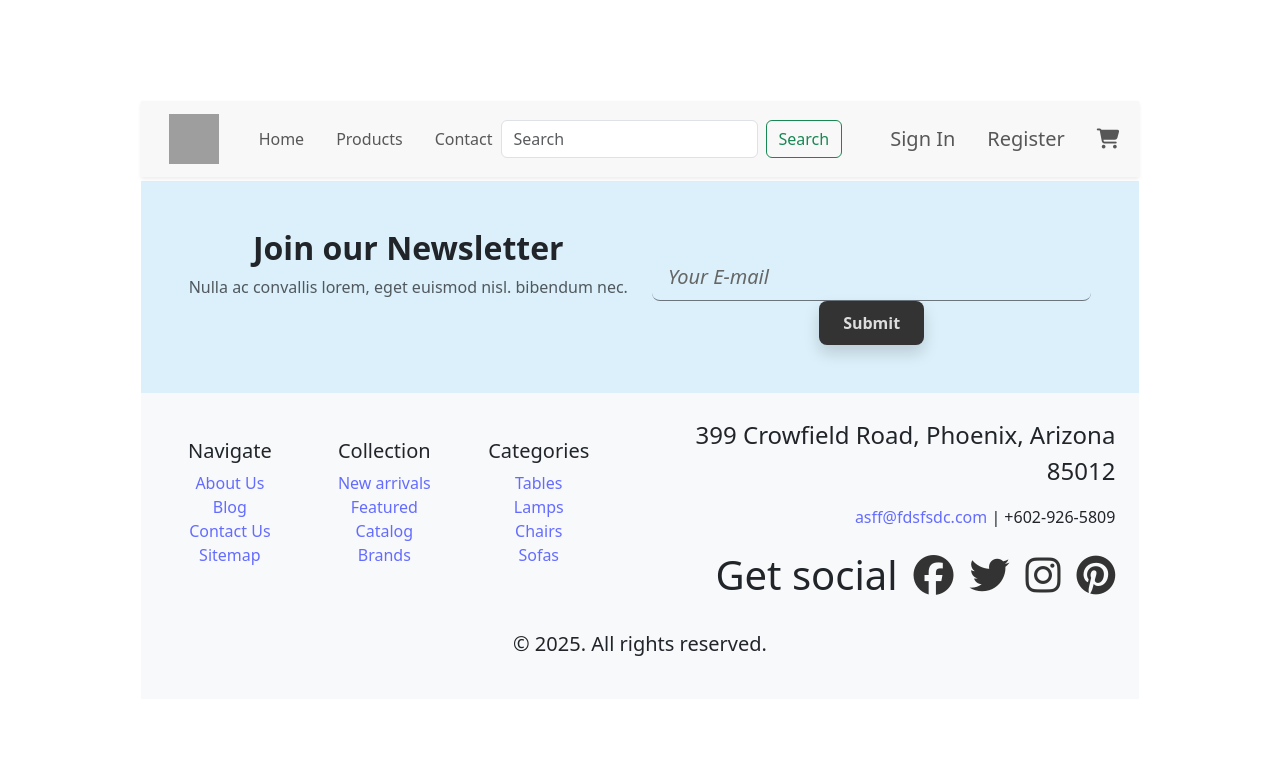
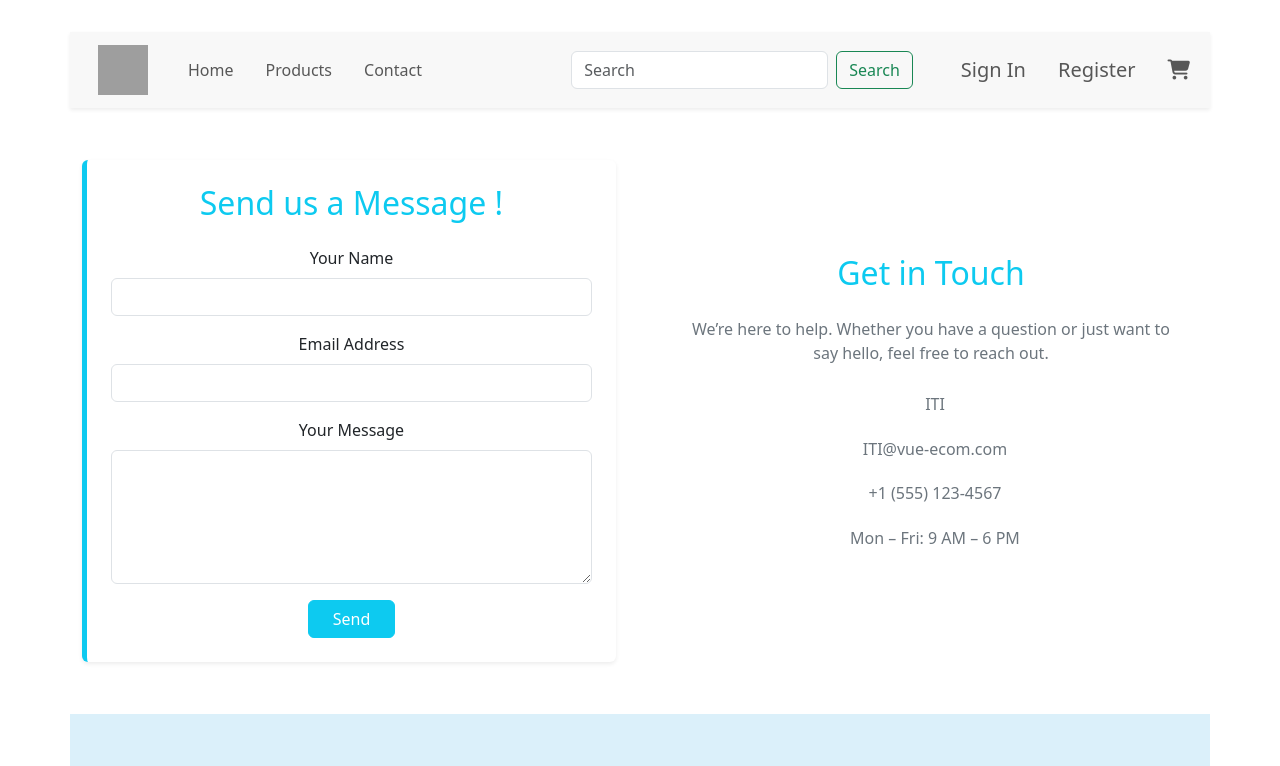
Before and after one commit to Mohamedmaged01/vue-js-project, a Vue app in the folder vue-project/: page /contact in a window 1280 px wide. Shown: the top 766 px of the page. Built offline with nearby package versions, Linux system fonts and the light colour scheme; grey boxes are pictures that could not be loaded.

Commit message:
final test

```diff
--- a/vue-project/db.json
+++ b/vue-project/db.json
@@ -1,4 +1,5 @@
 {
+  "messages": [],
   "users": [
     {
       "id": "3eba",
@@ -13,11 +14,18 @@
       "lastName": "Mahmoud",
       "email": "soayer7689@gmail.com",
       "password": "sara1234"
+    },
+    {
+      "id": "5837",
+      "firstName": "Mohamed",
+      "lastName": "maged",
+      "email": "abomaged9990@gmail.com",
+      "password": "12345678M"
     }
   ],
   "products": [
     {
-      "id": 1,
+      "id": "1",
       "name": "sofa 243",
       "price": 156,
       "image": "https://vue-ecom.vercel.app/img/1.jpg",
@@ -26,7 +34,7 @@
       "inStock": 10
     },
     {
-      "id": 2,
+      "id": "2",
       "name": "lamp 54",
       "price": 756,
       "image": "https://vue-ecom.vercel.app/img/2.jpg",
@@ -35,7 +43,7 @@
       "inStock": 10
     },
     {
-      "id": 3,
+      "id": "3",
       "name": "fotal 34",
       "price": 362,
       "image": "https://vue-ecom.vercel.app/img/3.jpg",
@@ -44,7 +52,7 @@
       "inStock": 10
     },
     {
-      "id": 4,
+      "id": "4",
       "name": "fotal324",
       "price": 505,
       "image": "https://vue-ecom.vercel.app/img/4.jpg",
@@ -53,7 +61,7 @@
       "inStock": 10
     },
     {
-      "id": 5,
+      "id": "5",
       "name": "sofa-1",
       "price": 243,
       "image": "https://vue-ecom.vercel.app/img/5.jpg",
@@ -62,7 +70,7 @@
       "inStock": 10
     },
     {
-      "id": 6,
+      "id": "6",
       "name": "Fotal-2",
       "price": 94,
       "image": "https://vue-ecom.vercel.app/img/6.jpg",
@@ -71,7 +79,7 @@
       "inStock": 10
     },
     {
-      "id": 7,
+      "id": "7",
       "name": "Fotal-3",
       "price": 128,
       "image": "https://vue-ecom.vercel.app/img/6.jpg",
@@ -80,7 +88,7 @@
       "inStock": 10
     },
     {
-      "id": 8,
+      "id": "8",
       "name": "Fotal-4",
       "price": 142,
       "image": "https://vue-ecom.vercel.app/img/6.jpg",
@@ -89,7 +97,7 @@
       "inStock": 10
     },
     {
-      "id": 9,
+      "id": "9",
       "name": "Fotal-5",
       "price": 110,
       "image": "https://vue-ecom.vercel.app/img/6.jpg",
@@ -98,5 +106,4 @@
       "inStock": 10
     }
   ]
-
 }
--- a/vue-project/src/components/Header.vue
+++ b/vue-project/src/components/Header.vue
@@ -28,7 +28,6 @@
         ref="navbarCollapse"
       >
         <ul class="navbar-nav me-auto mb-2 mb-lg-0 justify-content-center fs-6">
-
           <li class="nav-item ms-3">
             <router-link to="/" class="nav-link hover-link">Home</router-link>
           </li>
@@ -38,7 +37,7 @@
             >
           </li>
           <li class="nav-item ms-3">
-            <router-link to="/" class="nav-link hover-link"
+            <router-link to="/contact" class="nav-link hover-link"
               >Contact</router-link
             >
           </li>
@@ -72,7 +71,10 @@
             <li class="nav-item ms-3 position-relative">
               <router-link to="/cart" class="nav-link">
                 <i class="fas fa-shopping-cart hover-link"></i>
-                <span v-if="cartItemsCount > 0" class="position-absolute top-0 start-100 translate-middle badge rounded-pill bg-danger">
+                <span
+                  v-if="cartItemsCount > 0"
+                  class="position-absolute top-0 start-100 translate-middle badge rounded-pill bg-danger"
+                >
                   {{ cartItemsCount }}
                   <span class="visually-hidden">items in cart</span>
                 </span>
@@ -123,7 +125,6 @@ onMounted(() => {
   transform: scale(1.03);
 }
 
-
 .badge {
   font-size: 0.7em;
   padding: 0.35em 0.5em;
--- a/vue-project/src/router/index.js
+++ b/vue-project/src/router/index.js
@@ -5,9 +5,7 @@ import Home from "../views/Home.vue";
 import Login from "../views/Login.vue";
 import Register from "../views/Register.vue";
 import Cart from "../views/Cart.vue";
-
-
-// 2- define routes
+import contact from "../views/contact.vue";
 
 // import Checkout from "../views/Checkout.vue";
 
@@ -26,13 +24,13 @@ const routes = [
     path: "/products/:id",
     name: "ProductDetail",
     component: productDetails,
-    // props: true,
+    props: true,
   },
-  // {
-  //   path: "/contact",
-  //   name: "Contact",
-  //   component: contact,
-  // },
+  {
+    path: "/contact",
+    name: "Contact",
+    component: contact,
+  },
   {
     path: "/login",
     name: "Login",
@@ -47,7 +45,7 @@ const routes = [
     path: "/cart",
     name: "cart",
     component: Cart,
-  }
+  },
 ];
 
 const router = createRouter({
--- /dev/null
+++ b/vue-project/src/views/Contact.vue
@@ -0,0 +1,158 @@
+<template>
+  <div class="w-100">
+    <div class="position-relative banner-container">
+      <div class="banner-text text-white text-center">
+        <h1 class="display-4 fw-bold">Contact Us</h1>
+        <p class="lead">We’d love to hear from you!</p>
+      </div>
+    </div>
+    <div class="container py-5">
+      <div class="row g-5">
+        <div class="col-lg-6">
+          <div class="p-4 contact-form shadow-sm rounded bg-white">
+            <h2 class="mb-4 text-info">Send us a Message !</h2>
+            <form @submit.prevent="submitForm">
+              <div class="mb-3">
+                <label class="form-label">Your Name</label>
+                <input
+                  v-model="name"
+                  type="text"
+                  class="form-control"
+                  required
+                />
+              </div>
+              <div class="mb-3">
+                <label class="form-label">Email Address</label>
+                <input
+                  v-model="email"
+                  type="email"
+                  class="form-control"
+                  required
+                />
+              </div>
+              <div class="mb-3">
+                <label class="form-label">Your Message</label>
+                <textarea
+                  v-model="message"
+                  rows="5"
+                  class="form-control"
+                  required
+                ></textarea>
+              </div>
+              <button
+                type="submit"
+                class="btn btn-info px-4 text-white"
+                :disabled="isSubmitting"
+              >
+                {{ isSubmitting ? "Sending..." : "Send" }}
+              </button>
+              <p v-if="success" class="text-success mt-3">
+                Message sent successfully!
+              </p>
+            </form>
+          </div>
+        </div>
+
+        <div class="col-lg-6 d-flex align-items-center">
+          <div class="contact-info text-secondary px-3">
+            <h2 class="mb-4 text-info">Get in Touch</h2>
+            <p class="mb-4">
+              We’re here to help. Whether you have a question or just want to
+              say hello, feel free to reach out.
+            </p>
+            <ul class="list-unstyled fs-6">
+              <li class="mb-3">
+                <i class="bi bi-geo-alt-fill text-info me-2"></i>
+                ITI
+              </li>
+              <li class="mb-3">
+                <i class="bi bi-envelope-fill text-info me-2"></i>
+                ITI@vue-ecom.com
+              </li>
+              <li class="mb-3">
+                <i class="bi bi-telephone-fill text-info me-2"></i>
+                +1 (555) 123-4567
+              </li>
+              <li class="mb-3">
+                <i class="bi bi-clock-fill text-info me-2"></i>
+                Mon – Fri: 9 AM – 6 PM
+              </li>
+            </ul>
+          </div>
+        </div>
+      </div>
+    </div>
+  </div>
+</template>
+
+<script setup>
+import { ref } from "vue";
+
+const name = ref("");
+const email = ref("");
+const message = ref("");
+const isSubmitting = ref(false);
+const success = ref(false);
+
+const submitForm = async () => {
+  isSubmitting.value = true;
+  success.value = false;
+
+  const payload = {
+    name: name.value,
+    email: email.value,
+    message: message.value,
+    timestamp: new Date().toISOString(),
+  };
+
+  try {
+    const res = await fetch("http://localhost:3000/messages", {
+      method: "POST",
+      headers: {
+        "Content-Type": "application/json",
+      },
+      body: JSON.stringify(payload),
+    });
+
+    if (!res.ok) throw new Error("Failed to submit");
+
+    name.value = "";
+    email.value = "";
+    message.value = "";
+    success.value = true;
+  } catch (err) {
+    console.error(err);
+    alert("Something went wrong.");
+  } finally {
+    isSubmitting.value = false;
+  }
+};
+</script>
+
+<style scoped>
+.banner-container {
+  max-height: 400px;
+  overflow: hidden;
+}
+
+.banner-image {
+  object-fit: cover;
+  height: 100%;
+}
+
+.banner-text {
+  position: absolute;
+  top: 50%;
+  left: 50%;
+  transform: translate(-50%, -50%);
+}
+
+.contact-form {
+  background: #ffffff;
+  border-left: 5px solid #0dcaf0;
+}
+
+.contact-info i {
+  font-size: 1.2rem;
+}
+</style>
```
Lines whose indentation alone changed are shown as unchanged.
